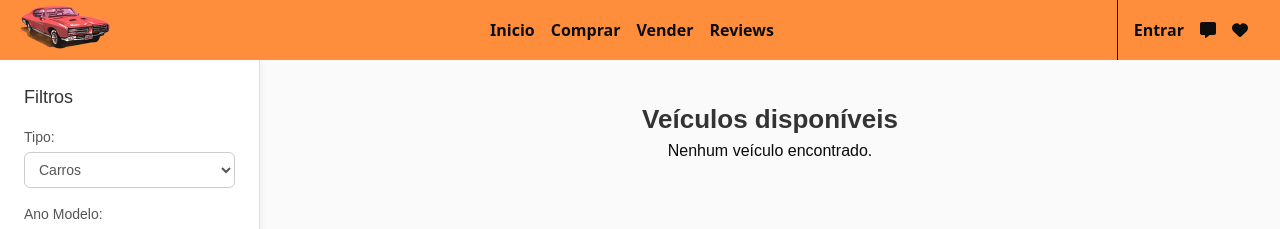
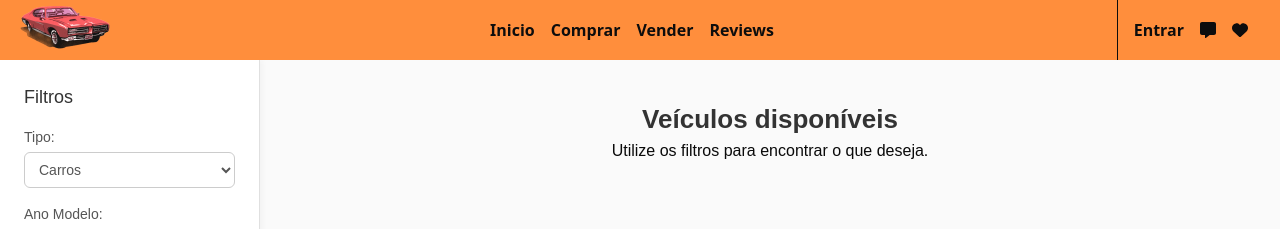
Before and after one commit to FelipeTr00/TechAcademy5, a React (Vite) app in the folder app/frontend/: page /buy in a window 1280 px wide. Shown: the top 229 px of the page. Built offline with nearby package versions, Linux system fonts and the light colour scheme.

Commit message:
revisão Buy ok

```diff
--- a/app/frontend/src/pages/Buy.tsx
+++ b/app/frontend/src/pages/Buy.tsx
@@ -78,7 +78,7 @@ const Buy = () => {
         <h1>Veículos disponíveis</h1>
         {loading && <p>Carregando...</p>}
         {veiculosFiltrados.length === 0 && !loading && (
-          <p>Nenhum veículo encontrado.</p>
+          <p>Utilize os filtros para encontrar o que deseja.</p>
         )}
         <div className={styles.grid}>
           {veiculosFiltrados.map((v) => (
```
